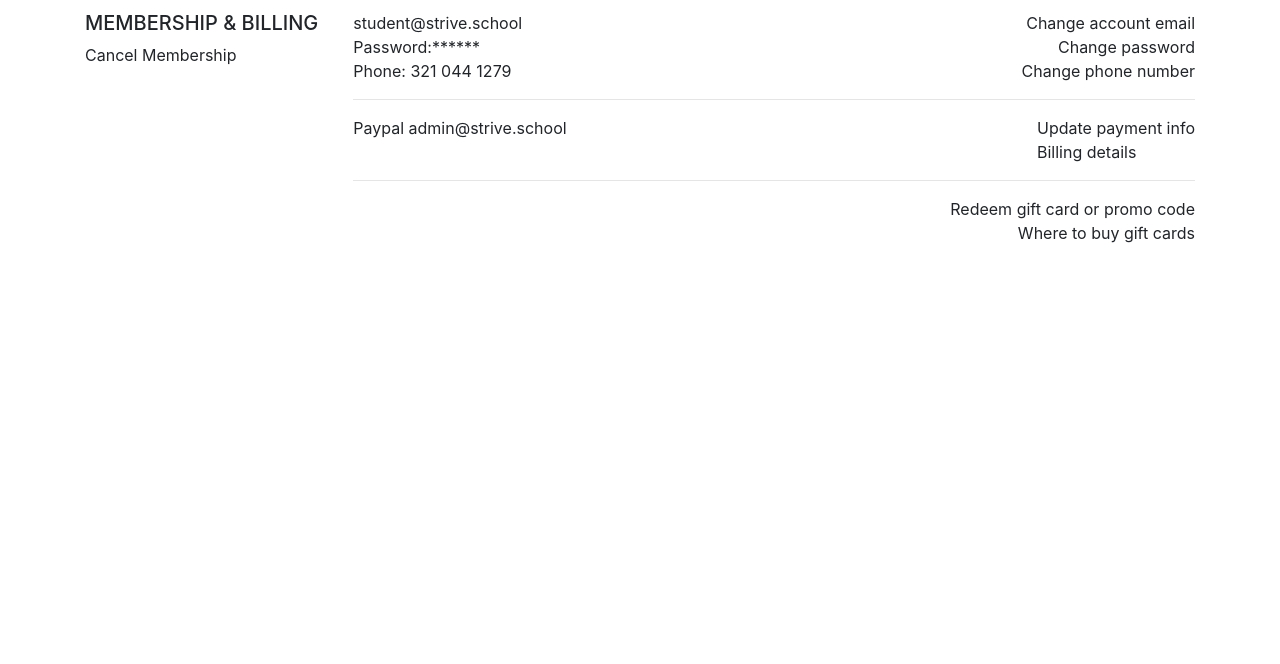
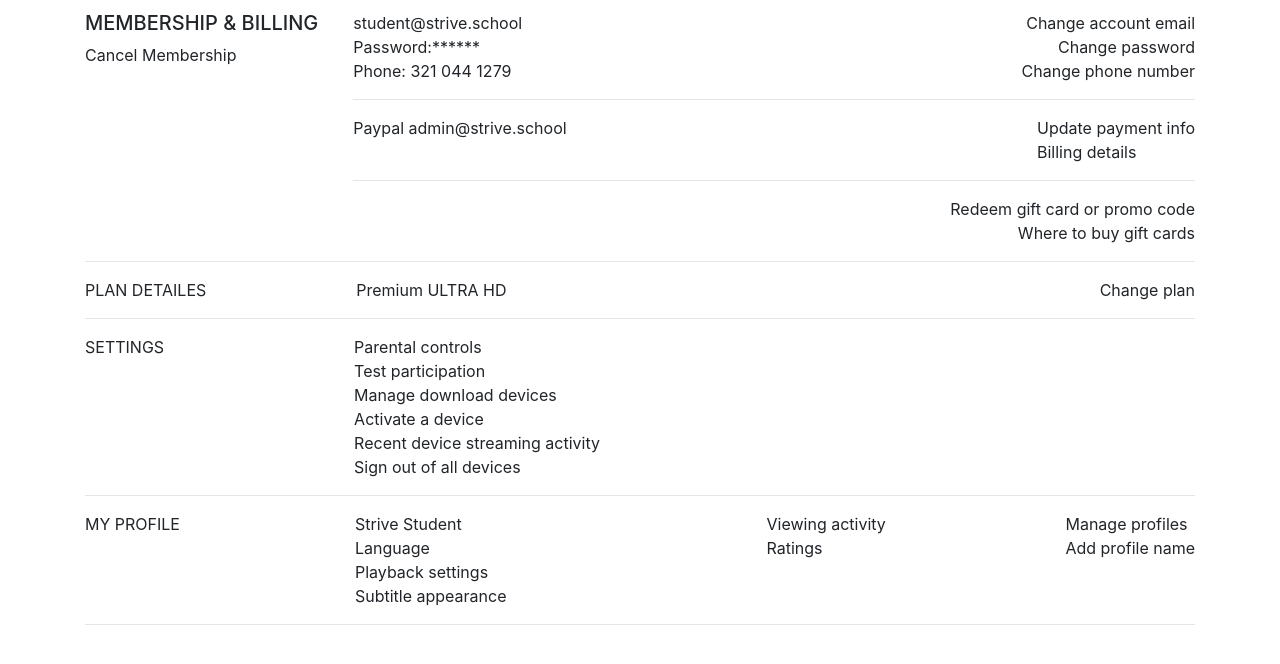
Before and after one commit to satwswy/EPICODE-U2-D10-Homework, a plain HTML site: page index3.html in a window 1280 px wide. Shown: the part 132-796 px from the top of the page. Drawn offline with nearby package versions, Linux system fonts and the light colour scheme.

Commit message:
pre-final structure

```diff
--- a/index3.html
+++ b/index3.html
@@ -83,7 +83,52 @@
                 </div>
             </div>
         </div>
+        <hr>
     </div>
+    <div class="container">
+        <div class="section-two">
+            <div class="plan-detailes">PLAN DETAILES</div>
+            <div class="premium">Premium <span>ULTRA HD</span></div>
+            <div class="change-plan">Change plan</div>
+        </div>
+        <hr>
+    </div>
+    <div class="container">
+        <div class="section-three">
+            <div>SETTINGS</div>
+            <div>
+                <div>Parental controls</div>
+                <div>Test participation</div>
+                <div>Manage download devices</div>
+                <div>Activate a device</div>
+                <div>Recent device streaming activity</div>
+                <div>Sign out of all devices</div>
+            </div>
+        </div>
+        <hr>
+    </div>
+    <div class="container">
+        <div class="section-four">
+            <div>MY PROFILE</div>
+            <div>
+                <div>Strive Student</div>
+                <div>Language</div>
+                <div>Playback settings</div>
+                <div>Subtitle appearance</div>
+            </div>
+            <div class="view-activity">
+                <div>Viewing activity</div>
+                <div>Ratings</div>
+            </div>
+            <div>
+                <div>Manage profiles</div>
+                <div>Add profile name</div>
+            </div>
+        </div>
+        <hr>
+    </div>
+
+
     <script src="https://code.jquery.com/jquery-3.2.1.slim.min.js" integrity="sha384-KJ3o2DKtIkvYIK3UENzmM7KCkRr/rE9/Qpg6aAZGJwFDMVNA/GpGFF93hXpG5KkN" crossorigin="anonymous"></script>
     <script src="https://cdn.jsdelivr.net/npm/popper.js@1.12.9/dist/umd/popper.min.js" integrity="sha384-ApNbgh9B+Y1QKtv3Rn7W3mgPxhU9K/ScQsAP7hUibX39j7fakFPskvXusvfa0b4Q" crossorigin="anonymous"></script>
     <script src="https://cdn.jsdelivr.net/npm/bootstrap@4.0.0/dist/js/bootstrap.min.js" integrity="sha384-JZR6Spejh4U02d8jOt6vLEHfe/JQGiRRSQQxSfFWpi1MquVdAyjUar5+76PVCmYl" crossorigin="anonymous"></script>
--- a/styles3.css
+++ b/styles3.css
@@ -24,3 +24,24 @@ body nav {
     flex-direction: column;
     align-items: flex-end;
 }
+.container .section-two {
+    display: flex;
+    gap: 35px;
+}
+.section-two .premium {
+    margin-right: auto;
+    position: relative;
+    left: 115px;
+}
+.section-three {
+    display: flex;
+    gap: 190px;
+}
+.section-four {
+    display: flex;
+    gap: 175px;
+}
+.section-four .view-activity {
+    margin-right: auto;
+    margin-left: 85px;
+}
```
